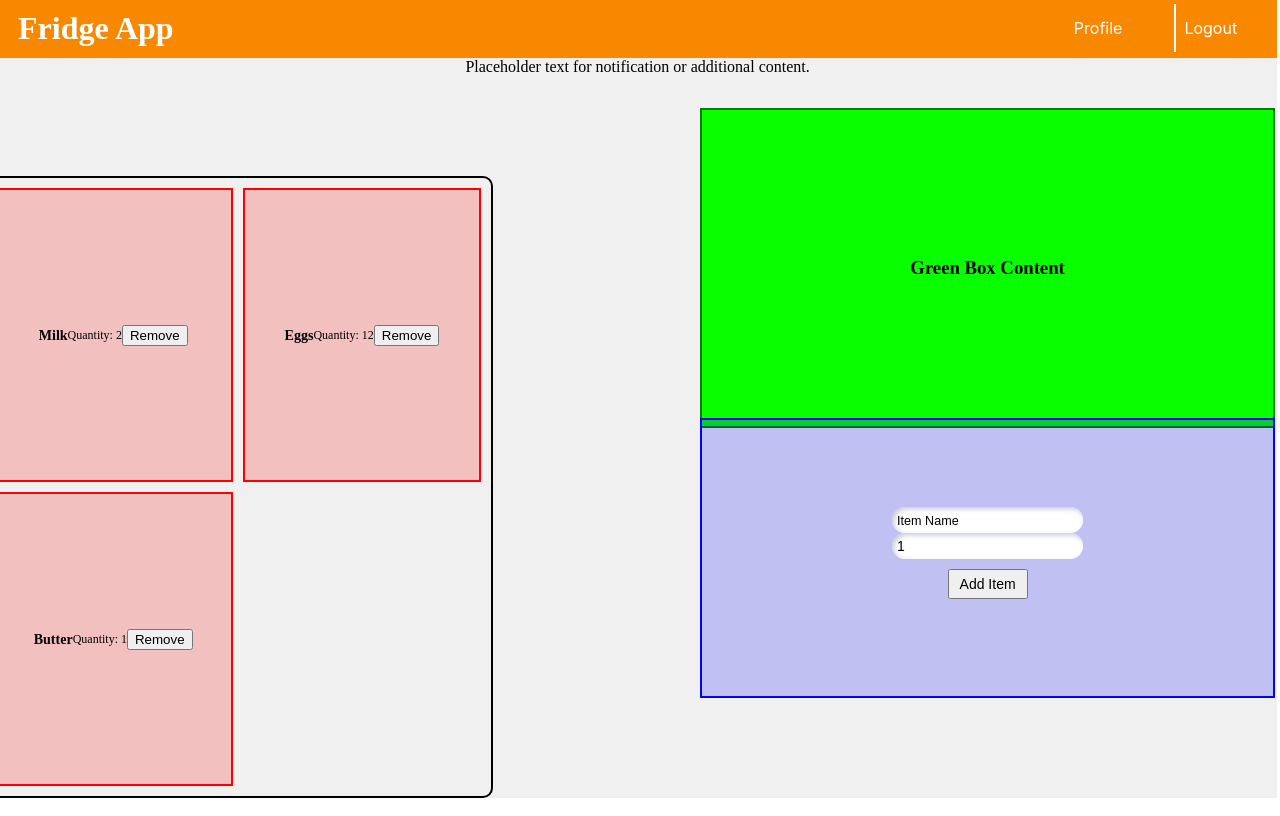
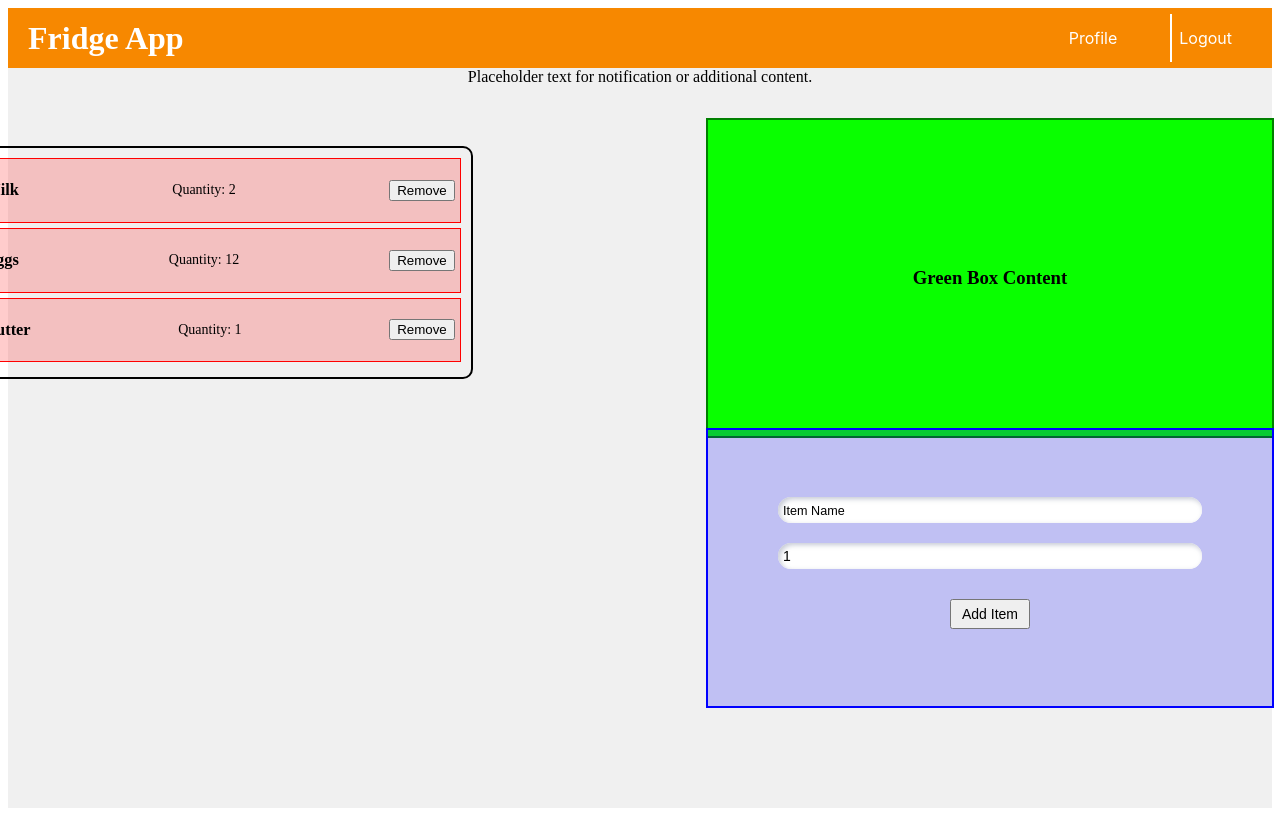
Before and after one commit to four4z/webject2, a React (Vite) app: page /fridge in a window 1280 px wide. Built offline with nearby package versions, Linux system fonts and the light colour scheme.

Commit message:
fix red box add scroll bar

```diff
--- a/src/FridgeScreen.css
+++ b/src/FridgeScreen.css
@@ -1,17 +1,6 @@
-  /* body {
-      margin: 0;
-      padding: 0;
-      display: flex;
-      justify-content: center;
-      align-items: center;
-      height: 100vh;
-      background-color: #f0f0f0;
-    }
-  */
-
 .fridge-screen {
   position: relative;
-    width: 101.2%;
+  width: 100%;
   height: 100vh;
   display: flex;
   flex-direction: column;
@@ -20,8 +9,7 @@
   background-color: #f0f0f0;
   padding: 0;
   box-sizing: border-box;
-    margin-left: -10px;
-    margin-top: -10px;
+  margin: 0;
 }
 
 .navbar {
@@ -58,7 +46,6 @@
   border: none;
   color: white;
   padding: 7px 20px;
-    /* border-radius: 100px; */
   cursor: pointer;
   font-family: CerebriSans-Regular, -apple-system, system-ui, Roboto, sans-serif;
   font-size: 16px;
@@ -68,7 +55,6 @@
   user-select: none;
   -webkit-user-select: none;
   touch-action: manipulation;
-    /* margin-right: 20px; */
   margin-left: 22px;
   height: 7vh;
 }
@@ -78,7 +64,7 @@
   background-color: transparent;
 }
 
-  .profile-button2:hover{
+.profile-button2:hover {
   transform: scale(1.05) rotate(2deg);
 }
 
@@ -86,29 +72,34 @@
   transform: scale(1.05) rotate(-4deg);
 }
 
-
 .fridge {
   position: relative;
-    display: grid;
-    grid-template-columns: repeat(2, 1fr);
-    gap: 10px;
-    height: 80%;
+  display: flex;
+  flex-direction: column;
+  align-items: center;
   width: 40%;
+  max-height: 500px; /* Set a fixed height to allow scrolling */
+  overflow-y: auto; /* Enable vertical scrolling */
+  overflow-x: hidden; /* Hide horizontal scrolling */
+  margin-top: 60px;
+  margin-left: -105vh;
   border: 2px solid #000;
-    margin-top: 100px;
   border-radius: 10px;
   padding: 10px;
   box-sizing: border-box;
-    margin-left: -800px;
 }
 
 .red-box {
   display: flex;
-    justify-content: center;
+  justify-content: space-between;
   align-items: center;
-    font-size: 12px;
+  width: 100%;
+  font-size: 14px;
   background-color: rgba(255, 0, 0, 0.2);
-    border: 2px solid red;
+  border: 1px solid red;
+  padding: 5px;
+  margin-bottom: 5px;
+  box-sizing: border-box; /* Ensure padding and border are included in the element's total width */
 }
 
 .big-blue-box {
@@ -142,16 +133,19 @@
 }
 
 .add-item {
-    width: 100%;
+  width: 80%;
   display: flex;
   flex-direction: column;
   align-items: center;
+  gap: 20px;
 }
 
 .add-item input {
   margin-bottom: 10px;
   padding: 5px;
   font-size: 14px;
+  width: calc(100% - 12px); /* Ensure inputs don't overflow the container */
+  box-sizing: border-box; /* Ensure padding and border are included in the element's total width */
 }
 
 .add-item button {
@@ -159,81 +153,6 @@
   font-size: 14px;
   cursor: pointer;
 }
-
-
-.fridge {
-  position: relative;
-  display: grid;
-  grid-template-columns: repeat(2, 1fr);
-  gap: 10px;
-  height: 80%;
-  width: 40%;
-  border: 2px solid #000;
-  margin-top: 100px;
-  border-radius: 10px;
-  padding: 10px;
-  box-sizing: border-box;
-  margin-left: -800px;
-}
-
-.red-box {
-  display: flex;
-  justify-content: center;
-  align-items: center;
-  font-size: 12px;
-  background-color: rgba(255, 0, 0, 0.2);
-  border: 2px solid red;
-}
-
-.big-blue-box {
-  position: absolute;
-  width: 45%;
-  height: 35%;
-  background-color: rgba(0, 0, 255, 0.2);
-  border: 2px solid blue;
-  display: flex;
-  justify-content: center;
-  align-items: center;
-  padding: 10px;
-  box-sizing: border-box;
-  margin-top: 420px;
-  margin-left: 700px;
-}
-
-.green-box {
-  position: absolute;
-  width: 45%;
-  height: 40%;
-  background-color: rgb(9, 255, 0);
-  border: 2px solid green;
-  display: flex;
-  justify-content: center;
-  align-items: center;
-  padding: 10px;
-  box-sizing: border-box;
-  margin-top: 110px;
-  margin-left: 700px;
-}
-
-.add-item {
-  width: 100%;
-  display: flex;
-  flex-direction: column;
-  align-items: center;
-}
-
-.add-item input {
-  margin-bottom: 10px;
-  padding: 5px;
-  font-size: 14px;
-}
-
-.add-item button {
-  padding: 5px 10px;
-  font-size: 14px;
-  cursor: pointer;
-}
-
 
 .popup {
   position: fixed;
@@ -246,6 +165,7 @@
   justify-content: center;
   align-items: center;
   z-index: 10;
+
 }
 
 .profile-screen {
--- a/src/FridgeScreen.jsx
+++ b/src/FridgeScreen.jsx
@@ -220,6 +220,9 @@ const ProfileScreen = ({ togglePopup }) => {
   );
 };
 
+
+
+
 const FridgeScreen = () => {
   const [items, setItems] = useState([
     { name: 'Milk', quantity: 2 },
@@ -230,6 +233,8 @@ const FridgeScreen = () => {
   const [newItem, setNewItem] = useState('');
   const [quantity, setQuantity] = useState(1);
   const [isPopupVisible, setPopupVisibility] = useState(false);
+  const [currentPage, setCurrentPage] = useState(1);
+  const itemsPerPage = 7;
 
   const navigate = useNavigate();
 
@@ -238,6 +243,7 @@ const FridgeScreen = () => {
       setItems([...items, { name: newItem, quantity }]);
       setNewItem('');
       setQuantity(1);
+      // togglePopupVisibility();
     }
   };
 
@@ -254,6 +260,15 @@ const FridgeScreen = () => {
   const togglePopup = () => {
     setPopupVisibility(!isPopupVisible);
   };
+
+  const handlePageChange = (direction) => {
+    if (direction === 'prev' && currentPage > 1) {
+      setCurrentPage(currentPage - 1);
+    } else if (direction === 'next' && currentPage < Math.ceil(items.length / itemsPerPage)) {
+      setCurrentPage(currentPage + 1);
+    }
+  };
+
 
   return (
     <div className="fridge-screen">
@@ -281,6 +296,7 @@ const FridgeScreen = () => {
           </div>
         ))}
       </div>
+
       <div className="green-box">
         <h3>Green Box Content</h3>
       </div>
```
Lines whose indentation alone changed are shown as unchanged.
